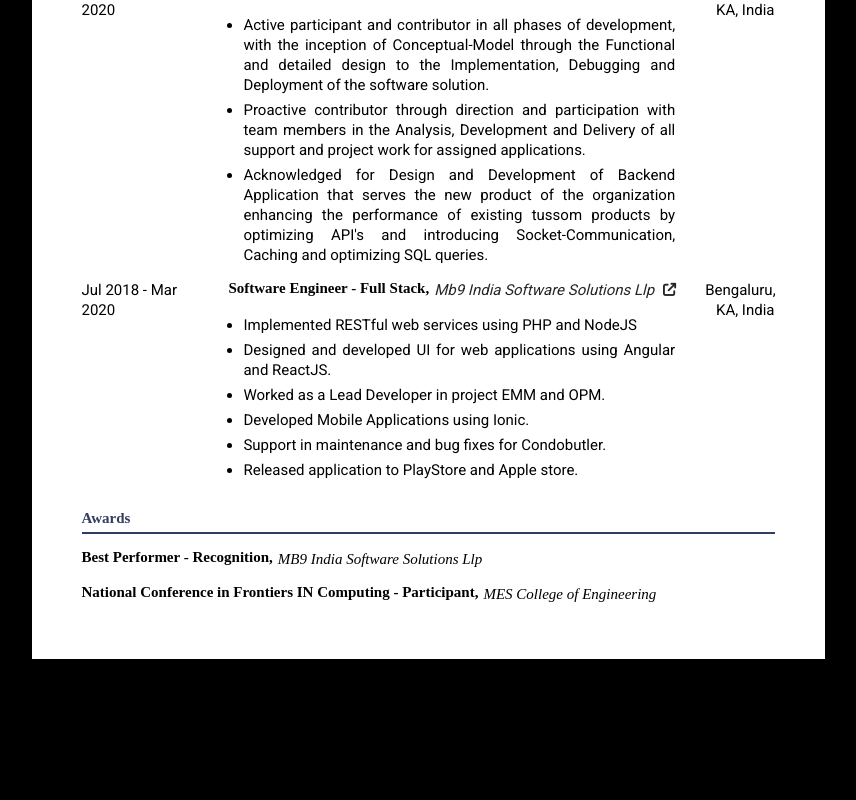
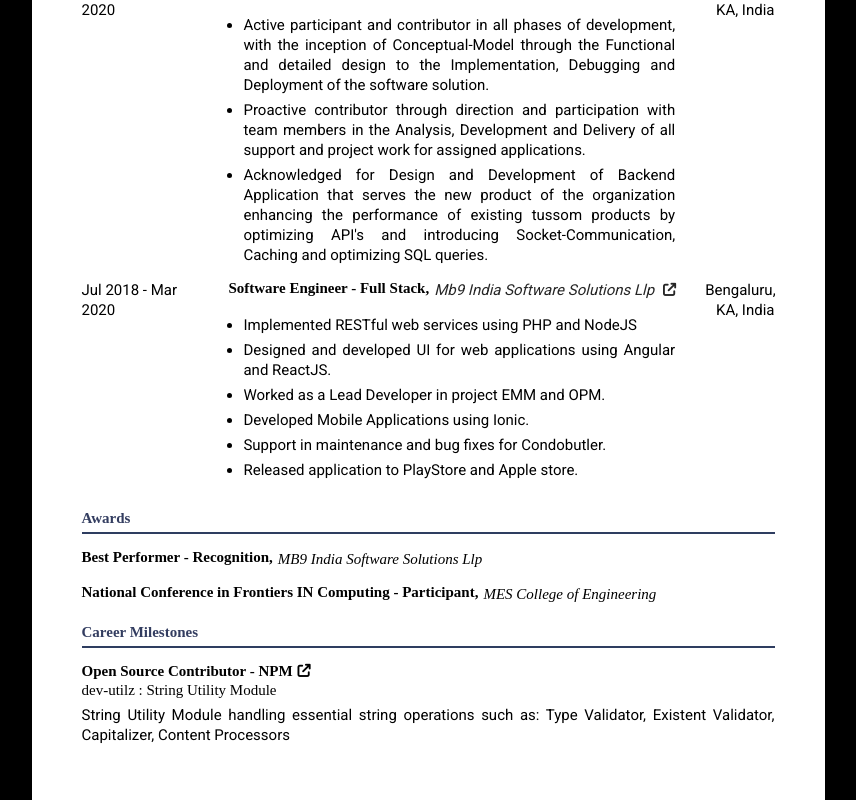
Before and after one commit to harismohammed18/cv, a React (Create React App) app: page / in a window 1280 px wide. Shown: the part 1297-2097 px from the top of the page, without its empty margins (212-1068 px from the left). Before the commit the page ends 1956 px from the top, so only its background shows below. Built offline with nearby package versions, Linux system fonts and the light colour scheme.

Commit message:
milestone added

```diff
--- a/src/component/index.tsx
+++ b/src/component/index.tsx
@@ -2,6 +2,7 @@
 import {
   AcademicProfile,
   Awards,
+  CareerMilestones,
   Certificates,
   OverviewSection,
   ProfessionalExperience,
@@ -30,6 +31,9 @@
         <div className="m-t-15">
           <Awards />
         </div>
+        <div className="m-t-15">
+          <CareerMilestones />
+        </div>
       </div>
     </div>
   );
--- /dev/null
+++ b/src/component/partials/career-milestones.tsx
@@ -0,0 +1,36 @@
+import React from "react";
+import { LabelPrimary } from "../commons";
+
+const CareerMilestones = () => {
+  const milestones = [
+    {
+      key: React.useId(),
+      title: "Open Source Contributor - NPM",
+      subTitle: "dev-utilz : String Utility Module",
+      link: "https://www.npmjs.com/package/dev-utilz",
+      description:
+        "String Utility Module handling essential string operations such as: Type Validator, Existent Validator, Capitalizer, Content Processors",
+    },
+  ];
+  return (
+    <>
+      <LabelPrimary title="Career Milestones" />
+      <div className="m-t-15">
+        {milestones.map((milestone) => (
+          <div className="milestone-section" key={milestone.key}>
+            <a href={milestone.link}>
+              <h4 className="label-tertiary">
+                {milestone.title}
+                <i className="fa-solid fa-arrow-up-right-from-square m-l-5"></i>
+              </h4>
+            </a>
+            <p className="summary-text sub-title">{milestone.subTitle}</p>
+            <p className="summary-text description">{milestone.description}</p>
+          </div>
+        ))}
+      </div>
+    </>
+  );
+};
+
+export default CareerMilestones;
--- a/src/component/partials/index.ts
+++ b/src/component/partials/index.ts
@@ -5,3 +5,4 @@
 export { default as Certificates } from "./certificates";
 export { default as ProfessionalExperience } from "./professional-experience";
 export { default as Awards } from "./awards";
+export { default as CareerMilestones } from "./career-milestones";
--- a/src/index.scss
+++ b/src/index.scss
@@ -9,4 +9,5 @@
 @import "./scss/technical-profile";
 @import "./scss/academic-profile";
 @import "./scss/professional-experience";
-@import "./scss/award"
+@import "./scss/award";
+@import "./scss/milestone";
--- /dev/null
+++ b/src/scss/_milestone.scss
@@ -0,0 +1,13 @@
+.milestone-section {
+  a {
+    display: flex;
+    text-decoration: none;
+    h4{
+      padding: 0;
+    }
+  }
+  .sub-title{
+    font-family: $times-new-roman-font;
+    // font-style: oblique;
+  }
+}
```
